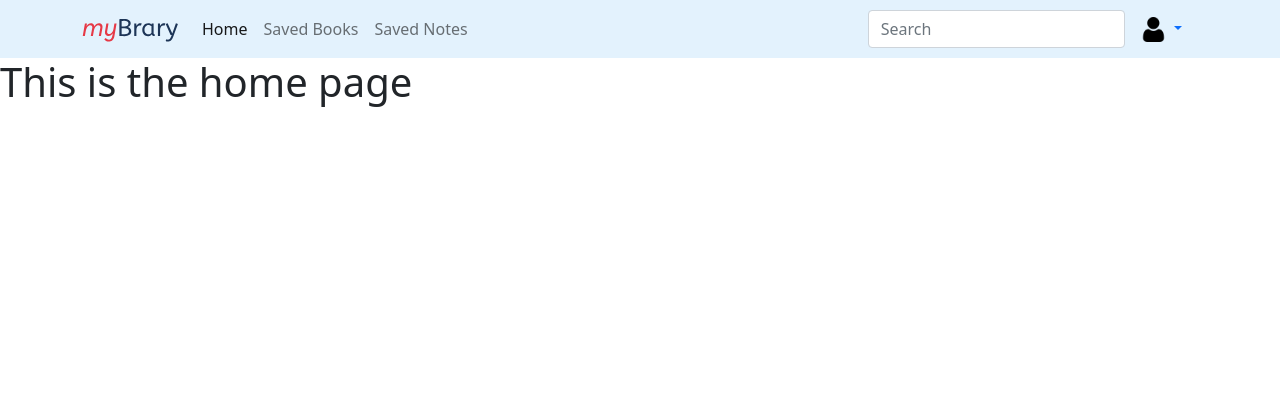
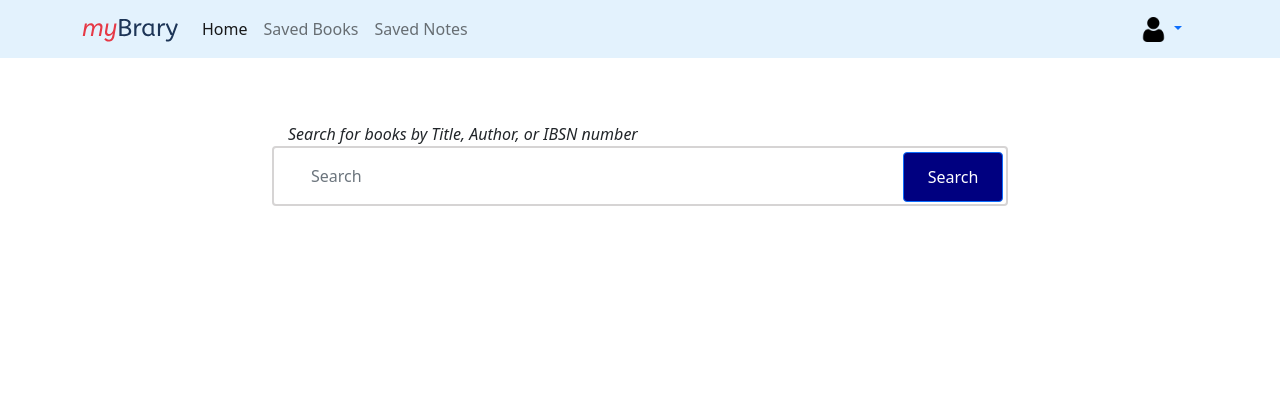
Before and after one commit to UVAnog/CS4640Project, a PHP site: page /html/index.html in a window 1280 px wide. Shown: the top 420 px of the page. Before the commit the page ends 107 px from the top, so only its background shows below. Run offline with PHP 8.4, Linux system fonts and the light colour scheme.

Commit message:
added search bar to homepage

```diff
--- a/html/index.html
+++ b/html/index.html
@@ -52,12 +52,6 @@
                             </li>
 
                         </ul>
-                        <form class="form-inline">
-                            <div class="md-form my-0">
-                                <input class="form-control mr-sm-2" type="text"
-                                    placeholder="Search" aria-label="Search">
-                            </div>
-                        </form>
                         <li class="nav-item dropdown" style="list-style-type:
                             none;">
                             <a class="nav-link dropdown-toggle" href="#"
@@ -80,8 +74,17 @@
                 </div>
             </nav>
         </div>
-        <div>
-            <h1>This is the home page</h1>
+        <div class="container searchbar">
+            <div class="row height d-flex justify-content-center">
+                <div class="col-md-8">
+                    <div class="search"><i class="fa fa-search">Search for books
+                            by Title, Author, or IBSN number</i><input
+                            type="text" class="form-control"
+                            placeholder="Search"><button class="btn
+                            btn-primary">Search</button>
+                    </div>
+                </div>
+            </div>
         </div>
     </body>
 </html>
--- a/styles/main.css
+++ b/styles/main.css
@@ -3,3 +3,42 @@
     text-decoration-color: red;
     font-size: 17px;
 }
+
+
+.height {
+    height: 100vh
+}
+
+.search {
+    position: relative;
+    box-shadow: 0 0 40px (51, 51, 51, .1)rgba
+}
+
+.searchbar {
+    padding-top: 64px;
+}
+
+.search input {
+    height: 60px;
+    text-indent: 25px;
+    border: 2px solid #d6d4d4
+}
+
+.search input:focus {
+    box-shadow: none;
+    border: 2px solid navy
+}
+
+.search .fa-search {
+    position: relative;
+    left: 16px
+}
+
+.search button {
+    position: absolute;
+    top: 30px;
+    right: 5px;
+    height: 50px;
+    width: 100px;
+    background: navy
+}
```
